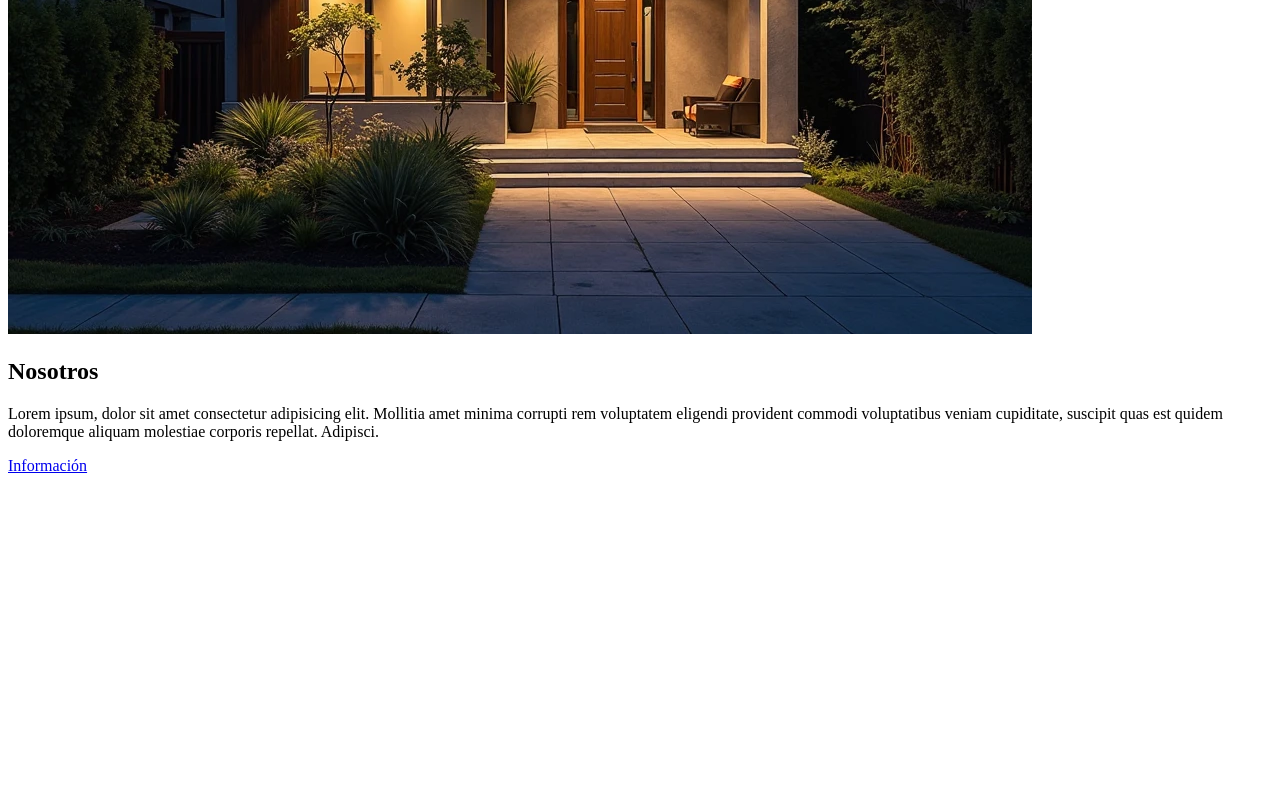
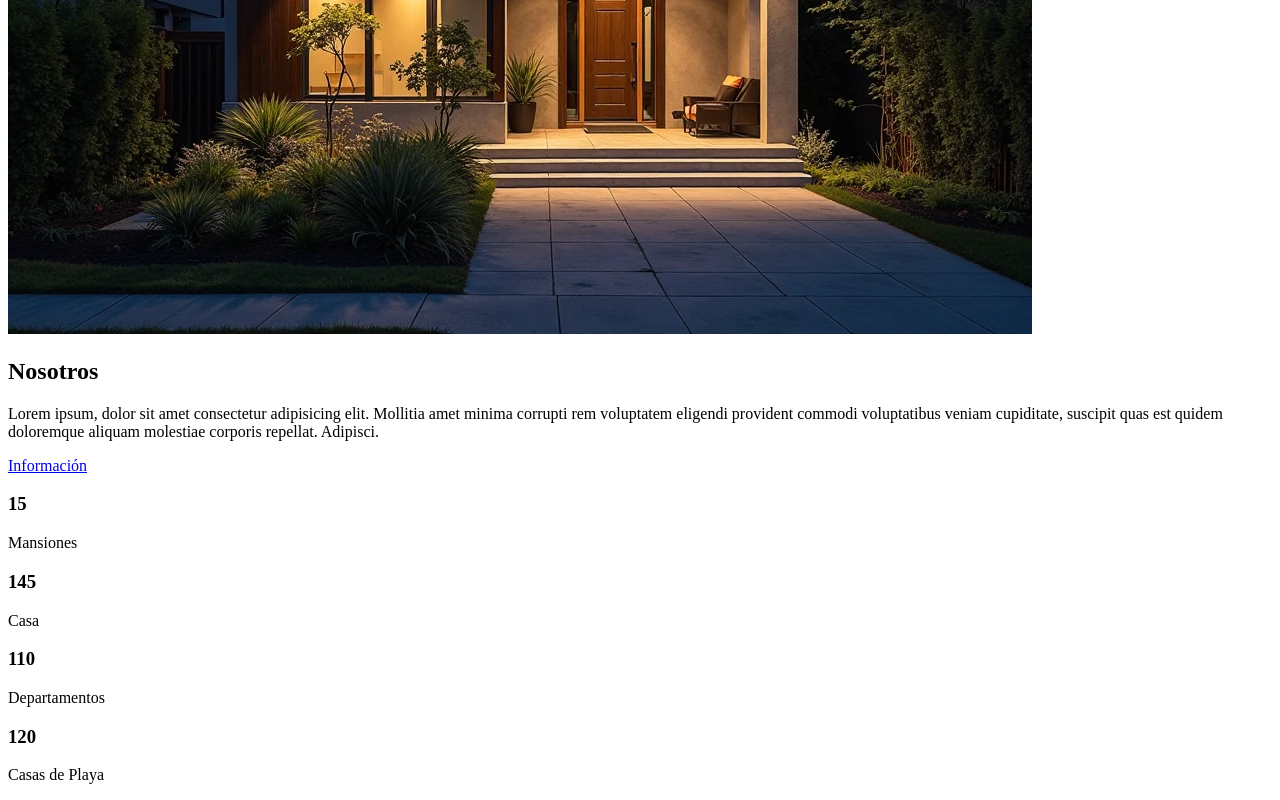
Before and after one commit to Jhonatanisai8/demo-pagina-ventas-casas, a plain HTML site: page index.html in a window 1280 px wide. Shown: the part 1108-1908 px from the top of the page. Before the commit the page ends 1591 px from the top, so only its background shows below. Drawn offline with Linux system fonts and the light colour scheme.

Commit message:
seccion main information

```diff
--- a/index.html
+++ b/index.html
@@ -60,6 +60,28 @@
             <a href="#" class="btn-1">Información</a>
         </div>
     </section>
+
+    <main class="information container">
+        <div class="information-1">
+            <h3>15</h3>
+            <p>Mansiones</p>
+        </div>
+
+        <div class="information-1">
+            <h3>145</h3>
+            <p>Casa</p>
+        </div>
+
+        <div class="information-1">
+            <h3>110</h3>
+            <p>Departamentos</p>
+        </div>
+
+        <div class="information-1">
+            <h3>120</h3>
+            <p>Casas de Playa</p>
+        </div>
+    </main>
 </body>
 
 </html>
```
